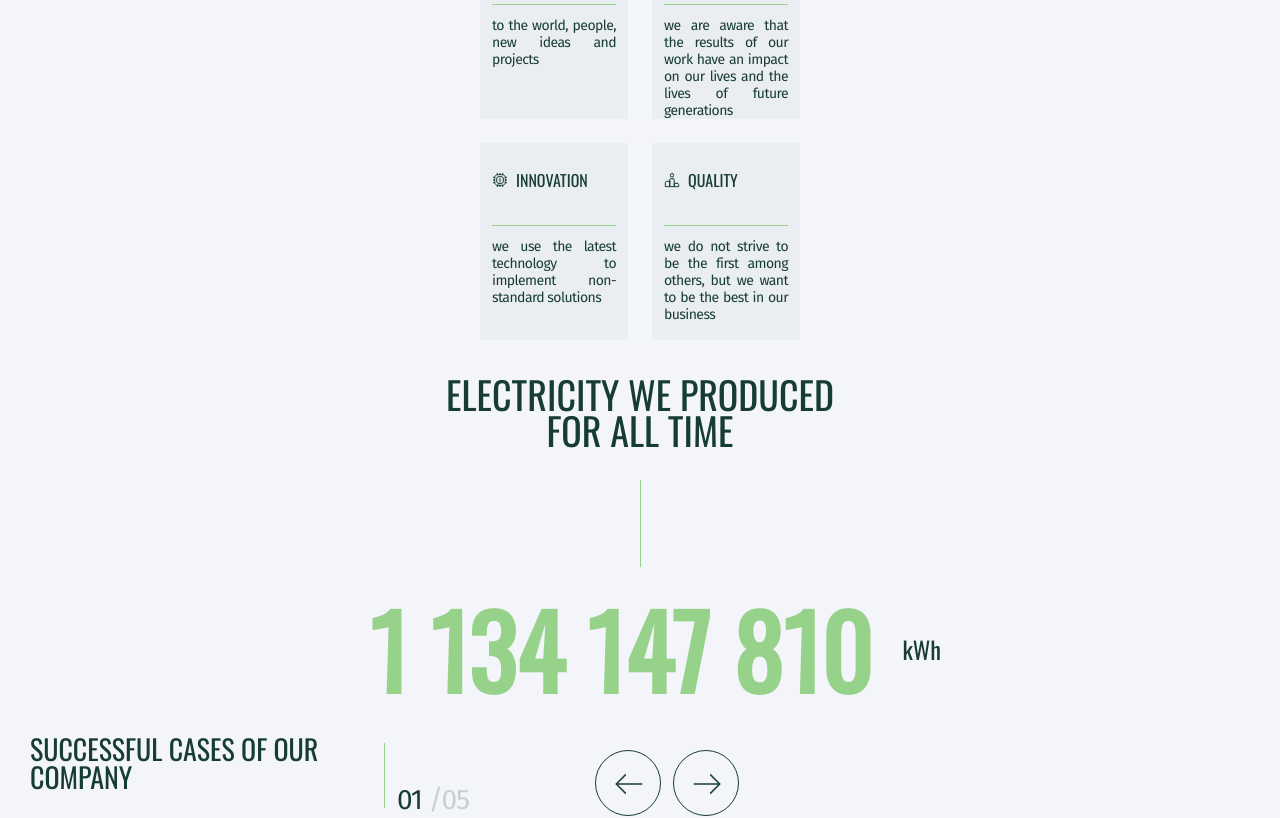
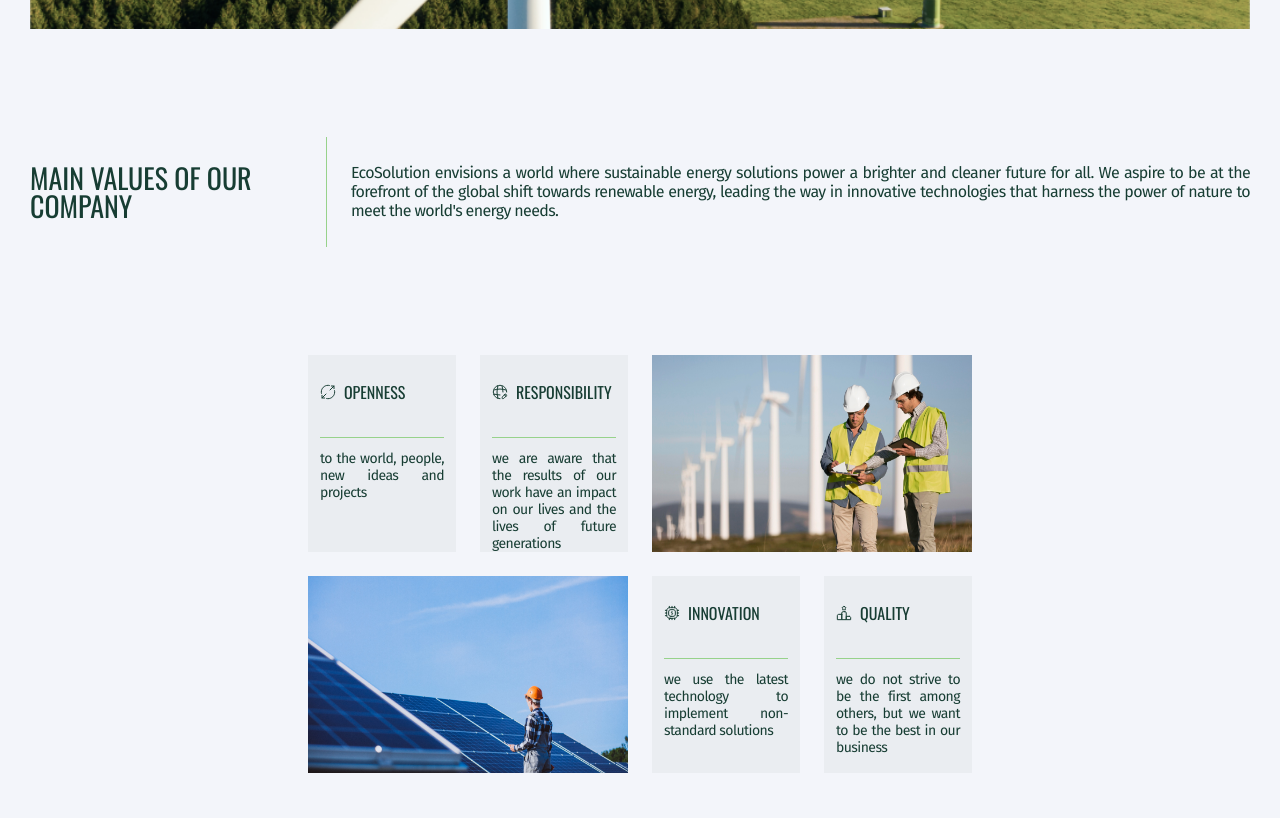
Before and after one commit to MythosOne/ecosolution-app, a React (Create React App) app: page /#/main in a window 1280 px wide. Shown: the part 940-1758 px from the top of the page. Built offline with nearby package versions, Linux system fonts and the light colour scheme.

Commit message:
About adaptive design tablet

```diff
--- a/src/components/About/AboutCard/AboutCard.jsx
+++ b/src/components/About/AboutCard/AboutCard.jsx
@@ -5,6 +5,9 @@ import {
   CardHead,
   CardTitle,
   CardText,
+  Figure,
+  FarmsImg,
+  SolarImg,
 } from './AboutCard.styled';
 
 import {
@@ -14,6 +17,9 @@ import {
   QualityImg,
 } from 'icons/IconsComponent';
 
+import imgFarms from 'images/wind-farms-fields.png';
+import imgSolar from 'images/man-worker-field-by-solar-panels.png';
+
 export const AboutCard = () => {
   const cardItems = [
     {
@@ -21,24 +27,28 @@ export const AboutCard = () => {
       img: <OpennessImg />,
       title: 'Openness',
       text: 'to the world, people, new ideas and projects',
+      area: 'open',
     },
     {
       id: 2,
       img: <RespImg />,
       title: 'Responsibility',
       text: 'we are aware that the results of our work have an impact on our lives and the lives of future generations',
+      area: 'resp',
     },
     {
       id: 3,
       img: <InnovImg />,
       title: 'Innovation',
       text: 'we use the latest technology to implement non-standard solutions',
+      area: 'inno',
     },
     {
       id: 4,
       img: <QualityImg />,
       title: 'Quality',
       text: ' we do not strive to be the first among others, but we want to be the best in our business',
+      area: 'qual',
     },
   ];
 
@@ -47,7 +57,7 @@ export const AboutCard = () => {
       <CardList>
         {cardItems.map(card => {
           return (
-            <CardItem key={card.id}>
+            <CardItem key={card.id} style={{gridArea: card.area}}>
               <CardHead>
                 {card.img}
                 <CardTitle>{card.title}</CardTitle>
@@ -56,6 +66,12 @@ export const AboutCard = () => {
             </CardItem>
           );
         })}
+        <Figure style={{gridArea: "farm"}}>
+          <FarmsImg src={imgFarms} alt="Farms fields" />
+        </Figure>
+        <Figure style={{gridArea: "solar"}}>
+          <SolarImg src={imgSolar} alt="Solar panels" />
+        </Figure>
       </CardList>
     </>
   );
--- a/src/components/About/AboutCard/AboutCard.styled.js
+++ b/src/components/About/AboutCard/AboutCard.styled.js
@@ -1,11 +1,22 @@
-import styled from "@emotion/styled";
+import styled from '@emotion/styled';
 
 export const CardList = styled.ul`
   display: grid;
-  grid-template-columns: repeat(2, 148px);
-  grid-template-rows: repeat(2, 197px);
+  /* grid-template-columns: repeat(2, 148px);
+  grid-template-rows: repeat(2, 197px); */
+
+  grid-template-areas:
+    'open resp'
+    'inno qual';
+
   grid-column-gap: 24px;
   grid-row-gap: 24px;
+
+  @media screen and (min-width: 767px) {
+    grid-template-areas:
+      'open resp farm farm'
+      'solar solar inno qual';
+  }
 `;
 
 export const CardItem = styled.li`
@@ -40,13 +51,14 @@ export const CardHead = styled.div`
 `;
 
 export const CardTitle = styled.h3`
-color: #173D33;
-font-family: Oswald;
-font-size: 16px;
-font-style: normal;
-font-weight: 400;
-line-height: 24px;
-text-transform: uppercase;`;
+  color: #173d33;
+  font-family: Oswald;
+  font-size: 16px;
+  font-style: normal;
+  font-weight: 400;
+  line-height: 24px;
+  text-transform: uppercase;
+`;
 
 export const CardText = styled.p`
   color: #173d33;
@@ -60,3 +72,23 @@ export const CardText = styled.p`
 
   margin-top: 12px;
 `;
+
+export const Figure = styled.figure`
+  display: none;
+  margin: 0;
+  width: 320px;
+  height: 197px;
+
+  @media screen and (min-width: 767px) {
+    display: block;
+    height: 100%;
+  }
+`;
+
+export const FarmsImg = styled.img`
+  height: 100%;
+`;
+
+export const SolarImg = styled.img`
+  height: 100%;
+`;
--- a/src/components/About/AboutSection.jsx
+++ b/src/components/About/AboutSection.jsx
@@ -5,7 +5,8 @@ import {
   Address,
   Mail,
   Copyright,
-  Figure,
+  // Figure,
+  Picture,
   AboutImg,
   AboutMainValues,
   VerticalLineMain,
@@ -16,8 +17,8 @@ import {
   // CardItem,
   // CardTitle,
   // CardText,
-  FarmsImg,
-  SolarImg,
+  // FarmsImg,
+  // SolarImg,
   MeterContainer,
   AboutElectrTitle,
   VerticalLine,
@@ -36,8 +37,9 @@ import { AboutCard } from './AboutCard/AboutCard';
 // } from 'icons/IconsComponent';
 
 import imgWind from 'images/wind-turbine-clean-energy.png';
-import imgFarms from 'images/wind-farms-fields.png';
-import imgSolar from 'images/man-worker-field-by-solar-panels.png'
+import imgWindTablet from 'images/wind-turbine-clean-energy-tablet.png';
+// import imgFarms from 'images/wind-farms-fields.png';
+// import imgSolar from 'images/man-worker-field-by-solar-panels.png';
 
 export const AboutSection = () => {
   const [number, setNumber] = useState(1134147804);
@@ -58,9 +60,10 @@ export const AboutSection = () => {
         <Mail href="mailto:office@ecosolution.com">office@ecosolution.com</Mail>
         <Copyright>ecosolution © 2023</Copyright>
       </AboutLink>
-      <Figure>
+      <Picture>
+        <source srcSet={imgWindTablet} media="(min-width:767px)" />
         <AboutImg src={imgWind} alt="Wind turbine" />
-      </Figure>
+      </Picture>
       <AboutMainValues>
         <MainValuesTitle>Main values of our company</MainValuesTitle>
         <VerticalLineMain />
@@ -110,13 +113,13 @@ export const AboutSection = () => {
           </CardText>
         </AboutItem>
       </AboutList> */}
-      <AboutCard/>
-      <Figure>
+      <AboutCard />
+      {/* <Figure>
         <FarmsImg src={imgFarms} alt="Farms fields" />
       </Figure>
       <Figure>
         <SolarImg src={imgSolar} alt="Solar panels" />
-      </Figure>
+      </Figure> */}
       <MeterContainer>
         <AboutElectrTitle>
           Electricity we produced <br /> for all time
--- a/src/components/About/AboutSection.styled.js
+++ b/src/components/About/AboutSection.styled.js
@@ -20,16 +20,13 @@ export const AboutLink = styled.div`
   align-items: center;
   gap: 8px;
 
-  @media screen and (min-width: 767px) and (max-width: 1279px) {
+  @media screen and (min-width: 767px) {
     flex-direction: row;
     gap: 0;
     width: 100%;
     justify-content: space-between;
 
     margin-bottom: 24px;
-  }
-
-  @media screen and (min-width: 1280px) {
   }
 `;
 
@@ -78,12 +75,15 @@ export const Copyright = styled.p`
   }
 `;
 
-export const Figure = styled.figure`
+export const Picture = styled.picture`
+  width: 100%;
   margin: 0;
 `;
 
+// export const Figure = styled.figure``;
+
 export const AboutImg = styled.img`
-  width: 320px;
+  width: 100%;
 `;
 
 export const AboutMainValues = styled.div`
@@ -94,9 +94,20 @@ export const AboutMainValues = styled.div`
   flex-direction: column;
   align-items: center;
   gap: 24px;
+
+  @media screen and (min-width: 767px) {
+    margin-top: 100px;
+    margin-bottom: 100px;
+
+    display: grid;
+    grid-template-areas: 'title line article';
+  }
 `;
 
 export const MainValuesTitle = styled.h2`
+  display: inline-block;
+  grid-area: title;
+
   color: #173d33;
   font-family: Oswald;
   font-size: 28px;
@@ -104,9 +115,29 @@ export const MainValuesTitle = styled.h2`
   font-weight: 400;
   line-height: 28px;
   text-transform: uppercase;
+
+  @media screen and (min-width: 767px) {
+    width: 272px;
+  }
+`;
+
+export const VerticalLineMain = styled.hr`
+  grid-area: line;
+
+  display: none;
+  height: 110px;
+  width: 1px;
+  background: #97d28b;
+  border: 0;
+
+  @media screen and (min-width: 767px) {
+    display: block;
+  }
 `;
 
 export const MainValuesText = styled.p`
+  grid-area: article;
+
   color: #173d33;
   text-align: justify;
   font-family: Fira Sans;
@@ -198,14 +229,6 @@ export const AboutElectrTitle = styled.h2`
   }
 `;
 
-export const VerticalLineMain = styled.hr`
-  display: none;
-  height: 110px;
-  width: 1px;
-  background: #97d28b;
-  border: 0;
-`;
-
 export const VerticalLine = styled.hr`
   height: 48px;
   width: 1px;
@@ -217,17 +240,17 @@ export const VerticalLine = styled.hr`
   }
 `;
 
-export const FarmsImg = styled.img`
-  display: none;
-  width: 346px;
-  height: 234px;
-`;
+// export const FarmsImg = styled.img`
+//   display: none;
+//   width: 346px;
+//   height: 234px;
+// `;
 
-export const SolarImg = styled.img`
-  display: none;
-  width: 346px;
-  height: 234px;
-`;
+// export const SolarImg = styled.img`
+//   display: none;
+//   width: 346px;
+//   height: 234px;
+// `;
 
 export const MeterContainer = styled.div`
   margin-top: 36px;
@@ -235,6 +258,10 @@ export const MeterContainer = styled.div`
   display: flex;
   flex-direction: column;
   align-items: center;
+
+  @media screen and (min-width: 767px) {
+    margin-top: 100px;
+  }
 `;
 
 export const Meter = styled.div`
```
